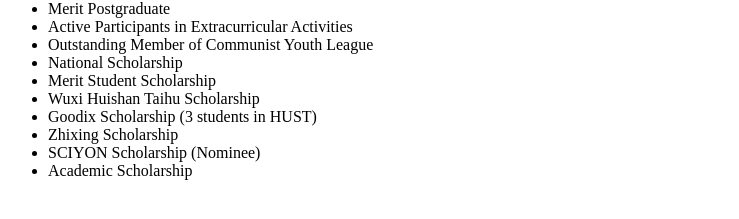
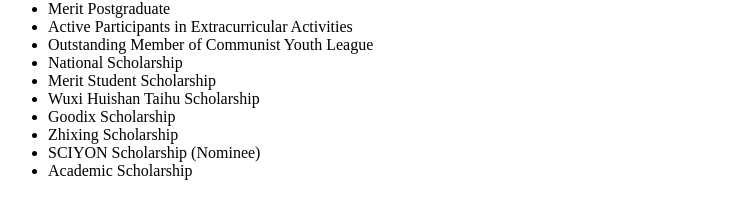
Before and after one commit to lijfrank/lijfrank.github.io, a Jekyll site: the page built from _pages/includes/honer.md, in a window 1280 px wide. Shown: the part 551-770 px from the top of the page, without its empty margins (0-739 px from the left). Built offline with Jekyll 4.4.1, drawn with Linux system fonts in a browser that asks for light colours; our own code applies the rules of GitHub Pages for plain Markdown files.

Commit message:
google_scholar

```diff
--- a/_pages/includes/honer.md
+++ b/_pages/includes/honer.md
@@ -7,7 +7,7 @@
 - National Scholarship
 - Merit Student Scholarship
 - Wuxi Huishan Taihu Scholarship
-- Goodix Scholarship (3 students in HUST)
+- Goodix Scholarship
 - Zhixing Scholarship
 - SCIYON Scholarship (Nominee)
 - Academic Scholarship
```
Also changed, not shown: .github/workflows/google_scholar_crawler.yaml.
